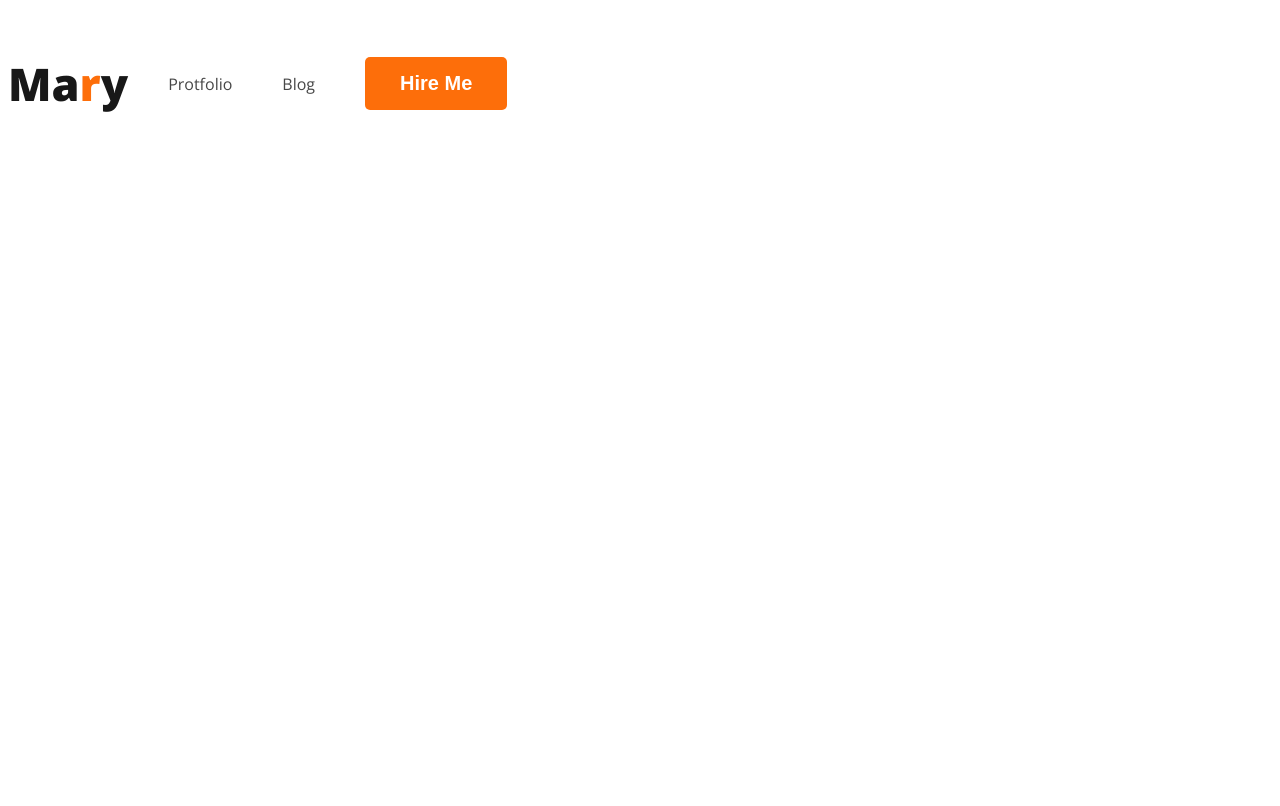
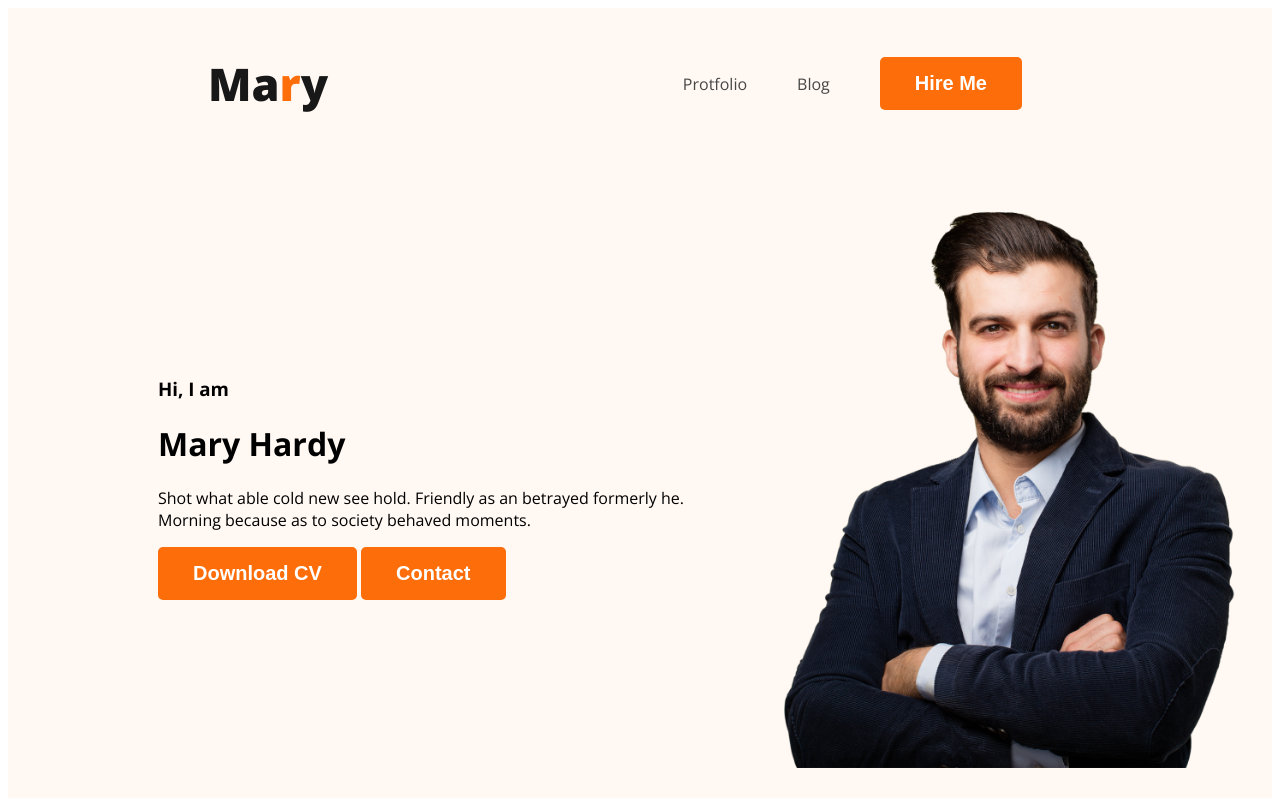
Before and after one commit to Techno1240/webdeveloper-portfolio, a plain HTML site: page index.html in a window 1280 px wide. Drawn offline with nearby package versions, Linux system fonts and the light colour scheme.

Commit message:
banner content added

```diff
--- a/index.html
+++ b/index.html
@@ -16,7 +16,7 @@
 
 <body>
 
-    <header>
+    <header class="header">
 
         <nav>
             <h3 class="nav-title">Ma<span class="text-primary">r</span>y</h3>
@@ -31,7 +31,19 @@
             </ul>
 
         </nav>
-
+        <div class="banner">
+            <div class="banner-content">
+                <h3 class="banner-greeting">Hi, I am</h3>
+                <h1 class="banner-title">Mary Hardy</h1>
+                <p>Shot what able cold new see hold.
+                    Friendly as an betrayed formerly he.
+                     Morning because as to society
+                    behaved moments.</p>
+                    <button class="btn-primary">Download CV</button>
+                    <button class="btn-primary">Contact</button>
+            </div>
+            <img class="profile-picture" src="images/hardy.png" alt="">
+        </div>
 
     </header>
 
--- a/styles/portfolio.css
+++ b/styles/portfolio.css
@@ -5,13 +5,12 @@ body {
  }
 
 
-
-
  /* nav related styles */
  nav {
      display: flex;
-   /* justify-content: space-between; */
+     justify-content: space-between;
      align-items: center;
+     margin: 0 200px;
  }
 
  .text-primary {
@@ -52,3 +51,17 @@ nav a {
      text-decoration: none;
      color: #474747;
  }
+
+ /* header related styles */
+ .header {
+     background-color: #FFF8F3;
+     ;
+ }
+ .banner {
+    padding: 30px 30px 30px 150px;
+    display: flex;
+    align-items: center;
+}
+.banner .profile-picture{
+    width: 500px;
+}
```
Lines whose indentation alone changed are shown as unchanged.
